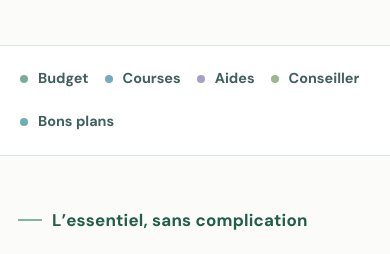
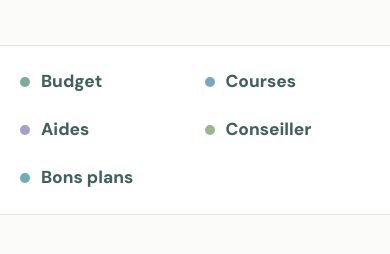
Before and after one commit to JGOUBE/budgetkazpei, a React (Vite) app: page / in a window 390 px wide. Shown: the part 579-833 px from the top of the page. Built offline with nearby package versions, Linux system fonts and the light colour scheme; no server answers.

Commit message:
Enlarge mobile quick navigation labels and use clean two-column layout

```diff
--- a/src/styles/landing-clean.css
+++ b/src/styles/landing-clean.css
@@ -189,10 +189,11 @@ html[data-theme="dark"]:has(.bk-landing) #root {
 .bk-landing .bk-quicknav__item {
   display: flex;
   align-items: center;
-  gap: 10px;
+  gap: 11px;
   padding: 20px 10px;
-  font-size: .94rem;
-  font-weight: 670;
+  font-size: 1.1rem;
+  line-height: 1.4;
+  font-weight: 730;
   color: #42605e;
   border-right: 1px solid var(--bk-line);
 }
@@ -616,12 +617,29 @@ html[data-theme="dark"]:has(.bk-landing) #root {
 @media (max-width: 640px) {
   .bk-landing:not(.bk-offers-page) .bk-hero { padding: 52px 0 45px; }
   .bk-landing:not(.bk-offers-page) .bk-section { padding-block: 52px; }
+  /* Sur Android/iPhone : deux colonnes pour de vrais intitulés lisibles,
+     sans tasser Conseiller ou Bons plans à côté des pastilles. */
   .bk-landing:not(.bk-offers-page) .bk-quicknav__inner {
-    gap: 0 12px;
+    display: grid;
+    grid-template-columns: repeat(2, minmax(0, 1fr));
+    gap: 0 15px;
+    padding-top: 12px;
+    padding-bottom: 12px;
   }
   .bk-landing:not(.bk-offers-page) .bk-quicknav__item {
+    min-width: 0;
+    min-height: 48px;
+    gap: 11px;
+    border-right: 0;
     padding: 10px 2px;
-    font-size: .9rem;
+    font-size: clamp(1.08rem, 4.45vw, 1.2rem);
+    line-height: 1.35;
+    font-weight: 730;
+  }
+  .bk-landing:not(.bk-offers-page) .bk-quicknav__item::before {
+    width: 10px;
+    height: 10px;
+    flex-basis: 10px;
   }
   .bk-landing:not(.bk-offers-page) .bk-section-heading h2,
   .bk-landing:not(.bk-offers-page) .bk-closing h2 {
@@ -658,3 +676,10 @@ html[data-theme="dark"]:has(.bk-landing) #root {
     border-top: 0;
   }
 }
+
+@media (max-width: 370px) {
+  .bk-landing:not(.bk-offers-page) .bk-quicknav__item {
+    font-size: 1.07rem;
+    gap: 8px;
+  }
+}
```
